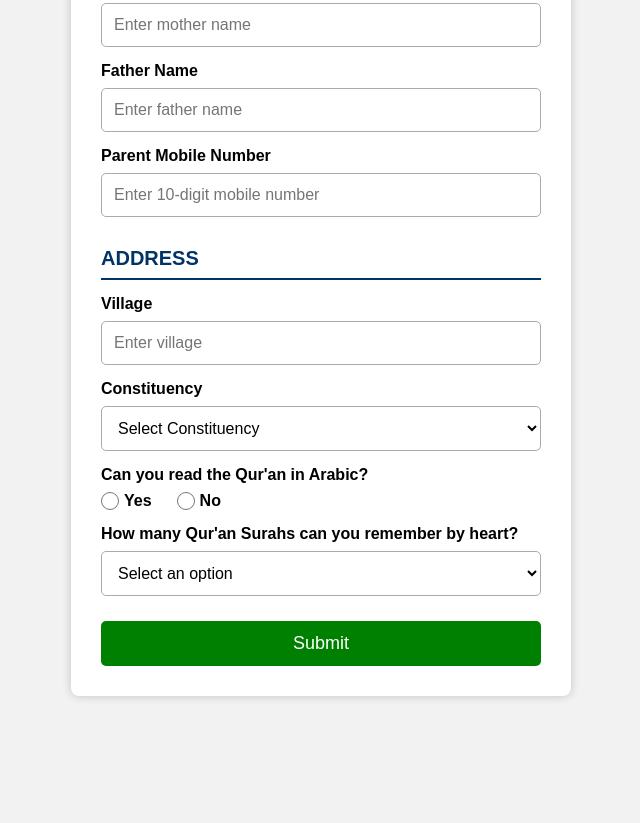
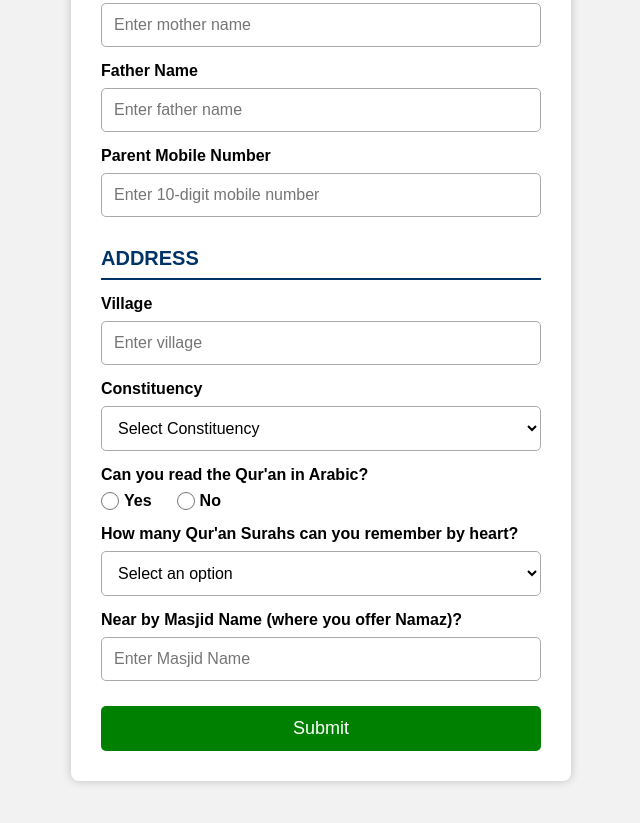
Before and after one commit to boyakalyani297-bit/Student-Registration, a plain HTML site: page index.html in a window 1280 px wide. Shown: the part 478-1301 px from the top of the page, without its empty margins (319-959 px from the left). Before the commit the page ends 1224 px from the top, so only its background shows below. Drawn offline with Linux system fonts and the light colour scheme.

Commit message:
Update index.html

```diff
--- a/index.html
+++ b/index.html
@@ -136,6 +136,20 @@
         <option value="Between 31 and 114">Between 31 and 114</option>
     </select>
 </div>
+
+         <!-- Nearby Masjid -->
+<div class="form-group">
+    <label for="masjidName">
+        Near by Masjid Name (where you offer Namaz)?
+    </label>
+    <input
+        type="text"
+        id="masjidName"
+        name="masjidName"
+        placeholder="Enter Masjid Name"
+        required
+    >
+</div>
         <!-- Submit -->
         <button type="submit" id="submitBtn">
             Submit
```
